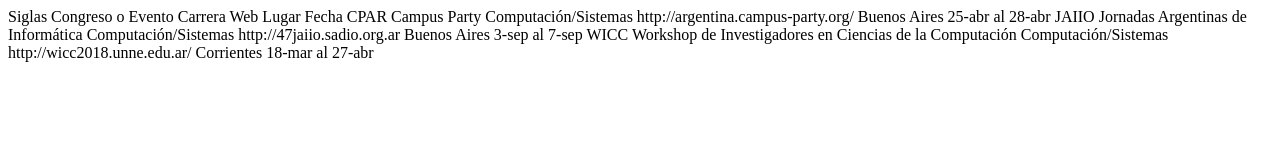
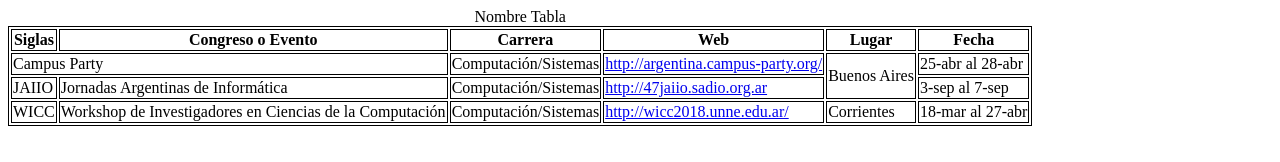
Before and after one commit to UCC-LabCompu2/ejercicios2022-GiulianaSRossi, a plain HTML site: page Ejercicios-HTML/ej_tablas.html in a window 1280 px wide. Drawn offline with Linux system fonts and the light colour scheme.

Commit message:
Entrega Ejercicios HTML

```diff
--- a/Ejercicios-HTML/ej_tablas.html
+++ b/Ejercicios-HTML/ej_tablas.html
@@ -15,33 +15,44 @@
 <!--Elimine las siglas CPAR, y 'Campus Party' debe ocupar 2 celdas-->
 <!--Como campus party y Jaiio comparten el mismo lugar, unifique las celdas que contienen 'Buenos Aires'-->
 <body>
+<!--Comienzo tablas-->
+<table>
+    <caption>Nombre Tabla</caption>
+    <thead>
+    <tr>
+        <th>Siglas</th>
+        <th>Congreso o Evento</th>
+        <th>Carrera</th>
+        <th>Web</th>
+        <th>Lugar</th>
+        <th>Fecha</th>
 
-Siglas
-Congreso o Evento
-Carrera
-Web
-Lugar
-Fecha
-
-CPAR
-Campus Party
-Computación/Sistemas
-http://argentina.campus-party.org/
-Buenos Aires
-25-abr al 28-abr
-
-JAIIO
-Jornadas Argentinas de Informática
-Computación/Sistemas
-http://47jaiio.sadio.org.ar
-Buenos Aires
-3-sep al 7-sep
-
-WICC
-Workshop de Investigadores en Ciencias de la Computación
-Computación/Sistemas
-http://wicc2018.unne.edu.ar/
-Corrientes
-18-mar al 27-abr
+    </tr>
+    </thead>
+    <tbody>
+    <tr>
+        <td colspan="2">Campus Party</td>
+        <td>Computación/Sistemas</td>
+        <td><a href="http://argentina.campus-party.org/" target="_blank">http://argentina.campus-party.org/</a> </td>
+        <td rowspan="2">Buenos Aires</td>
+        <td>25-abr al 28-abr</td>
+    </tr>
+    <tr>
+        <td>JAIIO</td>
+        <td>Jornadas Argentinas de Informática</td>
+        <td>Computación/Sistemas</td>
+        <td><a href="http://47jaiio.sadio.org.ar" target="_blank">http://47jaiio.sadio.org.ar</a></td>
+        <td>3-sep al 7-sep</td>
+    </tr>
+    <tr>
+        <td>WICC</td>
+        <td>Workshop de Investigadores en Ciencias de la Computación</td>
+        <td>Computación/Sistemas</td>
+        <td><a href="http://wicc2018.unne.edu.ar/" target="_blank">http://wicc2018.unne.edu.ar/</a></td>
+        <td>Corrientes</td>
+        <td>18-mar al 27-abr</td>
+    </tr>
+    </tbody>
+</table>
 </body>
 </html>
```
